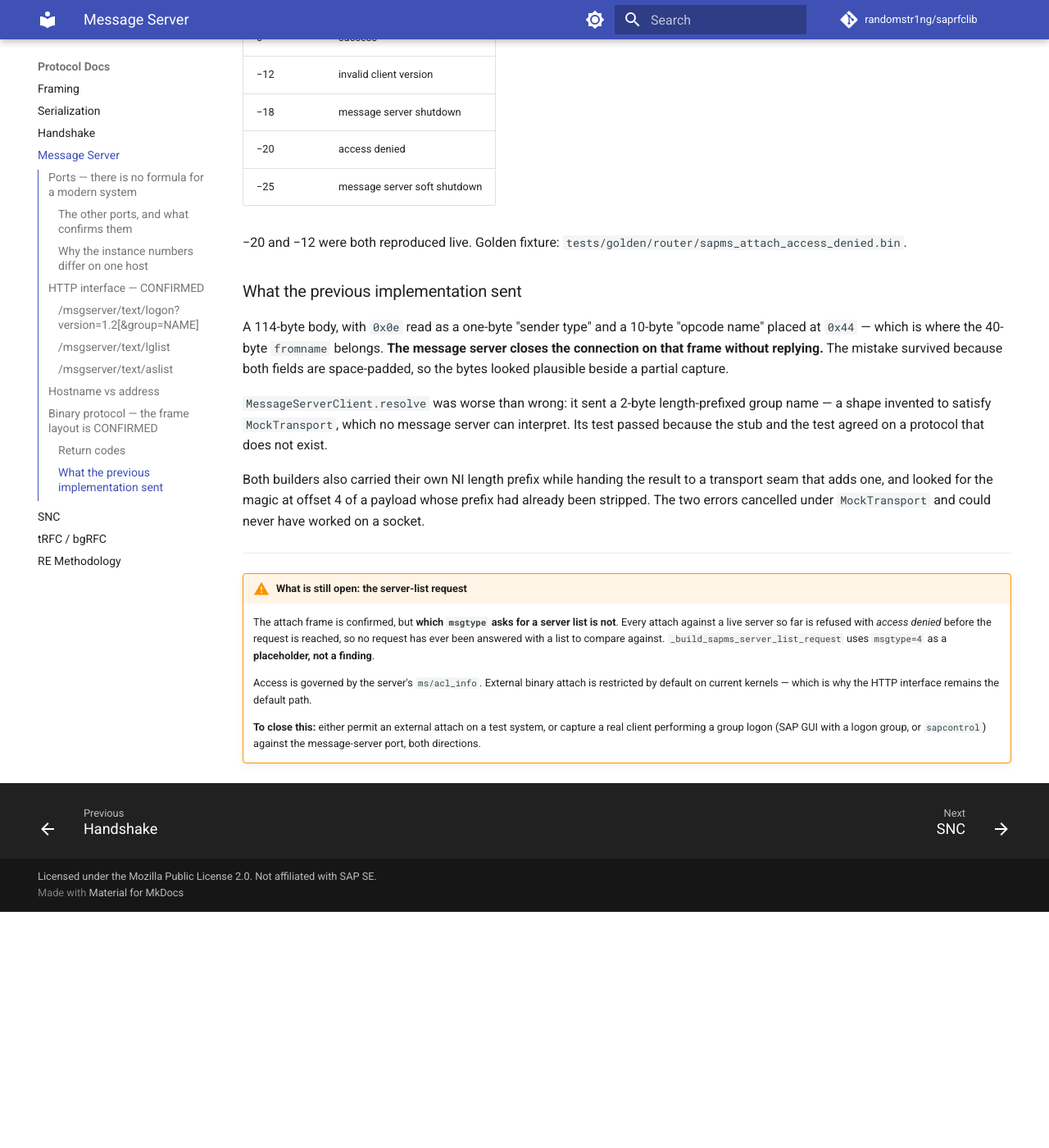
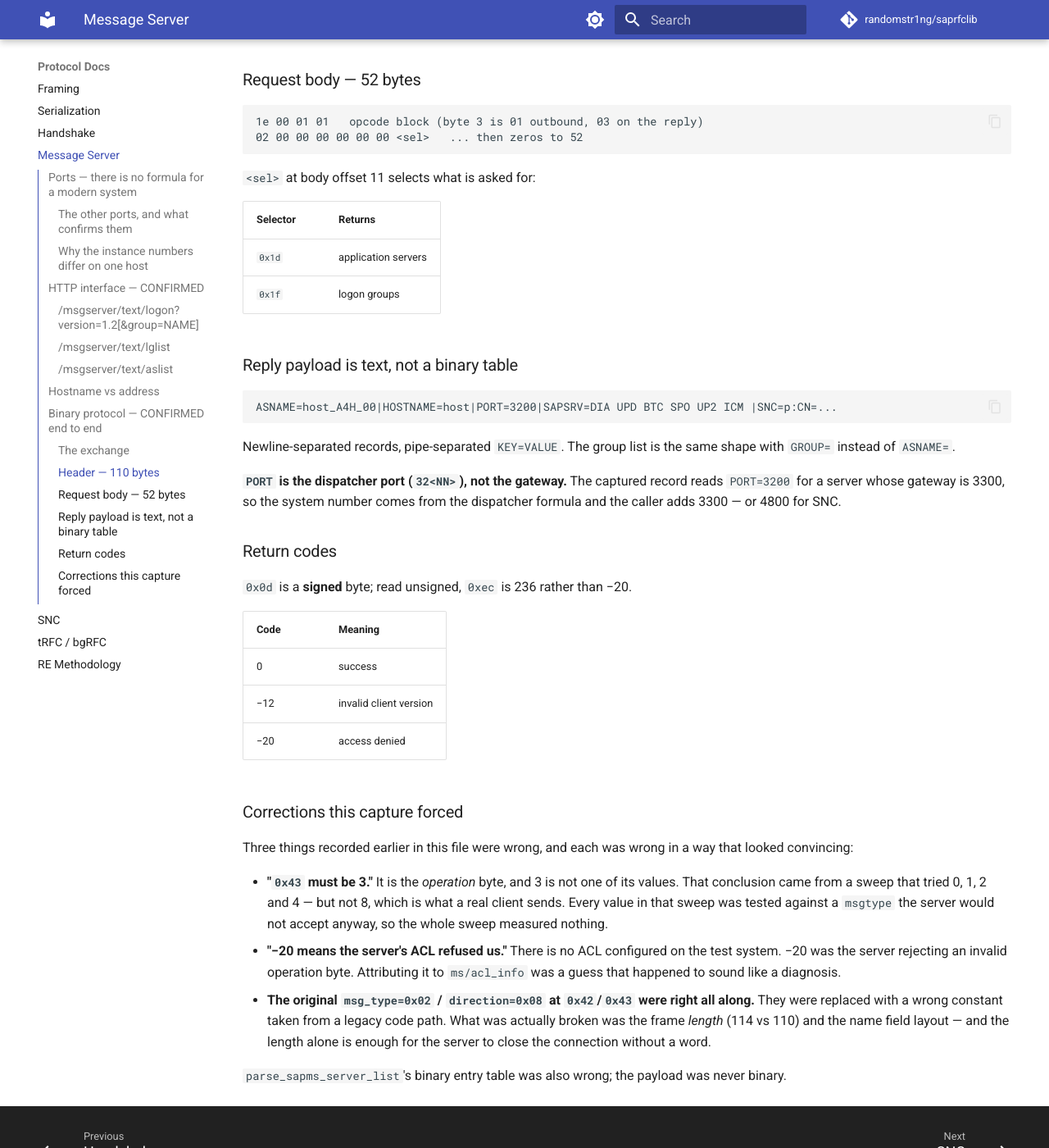
Before and after one commit to randomstr1ng/saprfclib, an MkDocs documentation site: the page built from docs/protocol/message_server.md, in a window 1280 px wide and 1400 px high, scrolled down 3785 px. Shown: the whole window at 82% size. Built offline with MkDocs 1.6.1 and Material for MkDocs 9.7.7, drawn with Linux system fonts in a browser that asks for light colours; comment, search, counter and statistics services are not loaded; before the commit the page ends 4897 px from its top, so only the background shows below that; some of the changed text lies outside the part shown.

Commit message:
feat: implement the SAPMS binary protocol from a live capture
Captured SAP GUI performing a group logon against the message server, then
reproduced the exchange with this library against the live server, which
answered errorno 0 and returned the real server list. resolve_full now runs it:

    attach   operation 0x08                -> reply, errorno 0
    request  operation 0x01, selector 0x1d -> server list
    detach   operation 0x04

The reply payload is text, not the binary entry table the old parser assumed:
newline-separated records of pipe-separated KEY=VALUE, as in
ASNAME=...|HOSTNAME=...|PORT=3200|SAPSRV=...|SNC=... . The selector byte at body
offset 11 chooses what is returned -- 0x1d application servers, 0x1f logon
groups -- which is the only difference between the two requests in the capture.

PORT in that reply is the DISPATCHER port (32<NN>), not the gateway: the record
reads PORT=3200 for a server whose gateway is 3300. The system number therefore
comes from the dispatcher formula and the caller adds 3300, or 4800 for SNC.

Golden fixtures for all five frames are committed.

This corrects three claims made earlier today, each of which read as a finding:

The byte at 0x43 is the operation, and "must be 3" was wrong. That came from a
sweep of 0, 1, 2 and 4 which never tried 8 -- the value a real client sends --
and every candidate in it was paired with a msgtype the server would not accept
anyway, so the sweep measured nothing.

Return code -20 is not an ACL refusal. No ACL is configured on the test system;
-20 was the server rejecting an invalid operation byte. Attributing it to
ms/acl_info was a guess phrased as a diagnosis.

The original msg_type=0x02 / direction=0x08 at 0x42/0x43 were right all along and
were replaced with a wrong constant lifted from a legacy code path. The real
defects were the frame length -- 114 against the correct 110, which on its own is
enough for the server to close the connection without replying -- and the layout
of the two 40-byte name fields.

Binary Ninja was used to work out what to send. Everything recorded here is what
the wire then confirmed.

````diff
--- a/docs/protocol/message_server.md
+++ b/docs/protocol/message_server.md
@@ -128,78 +128,92 @@ though resolution succeeded — pass `ashost` directly in that case.
 
 ---
 
-## Binary protocol — the frame layout is CONFIRMED
+## Binary protocol — CONFIRMED end to end
 
-Validated 2026-08-31 against A4H (kernel 793) on port 3601 by sending candidate
-frames and recording which drew a reply, which drew a specific error, and which
-were dropped.
+Captured from SAP GUI performing a group logon (`tcpdump` on port 3601), then
+**reproduced against the live server by this library**, which answered
+`errorno 0` and returned the real server list. Golden fixtures:
+`tests/golden/router/sapms_*.bin`.
 
-The attach frame is **110 bytes** of body behind the 4-byte NI length prefix.
-The header runs to `0x6c` and ends with the service number, so the header *is*
-the whole frame — nothing follows it.
+### The exchange
 
-| Offset | Size | Field | Evidence |
-|--------|------|-------|----------|
-| `0x00` | 12 | `**MESSAGE**\0` | magic |
-| `0x0c` | 1 | version = **4** | version 5 is answered with −12 *"invalid client version"*; 1–3 are dropped without a reply |
-| `0x0d` | 1 | errorno (signed) | 0 outbound; the server's return code inbound |
-| `0x0e` | 40 | toname, space-padded | |
-| `0x36` | 1 | msgtype | 0 draws no reply; 1–7 are each answered |
-| `0x43` | 1 | must be **3** | 0, 1, 2 and 4 each get the connection dropped |
-| `0x44` | 40 | fromname, space-padded | |
-| `0x6c` | 2 | service number, network order | |
+```
+C->S  110B   attach    operation 0x08
+S->C  110B   reply     errorno 0, fromname "MSG_SERVER"
+C->S  162B   request   operation 0x01, toname "MSG_SERVER"  (110 header + 52 body)
+S->C  275B   reply     server list as KEY=VALUE text
+C->S  110B   detach    operation 0x04
+```
 
-The server swaps the names in its reply: what you send as `fromname` comes back
-in `toname`.
+### Header — 110 bytes
+
+| Offset | Size | Field |
+|--------|------|-------|
+| `0x00` | 12 | `**MESSAGE**\0` |
+| `0x0c` | 1 | version = 4 |
+| `0x0d` | 1 | errorno, **signed** |
+| `0x0e` | 40 | toname, space-padded |
+| `0x36` | 1 | msgtype (0 in every captured frame) |
+| `0x42` | 1 | speaker: `0x02` client, `0x03` server |
+| `0x43` | 1 | **operation**: `0x08` attach, `0x01` request, `0x04` detach |
+| `0x44` | 40 | fromname, space-padded |
+| `0x6c` | 2 | service number, network order |
+
+### Request body — 52 bytes
+
+```
+1e 00 01 01   opcode block (byte 3 is 01 outbound, 03 on the reply)
+02 00 00 00 00 00 00 <sel>   ... then zeros to 52
+```
+
+`<sel>` at body offset 11 selects what is asked for:
+
+| Selector | Returns |
+|----------|---------|
+| `0x1d` | application servers |
+| `0x1f` | logon groups |
+
+### Reply payload is text, not a binary table
+
+```
+ASNAME=host_A4H_00|HOSTNAME=host|PORT=3200|SAPSRV=DIA UPD BTC SPO UP2 ICM |SNC=p:CN=...
+```
+
+Newline-separated records, pipe-separated `KEY=VALUE`. The group list is the same
+shape with `GROUP=` instead of `ASNAME=`.
+
+**`PORT` is the dispatcher port (`32<NN>`), not the gateway.** The captured record
+reads `PORT=3200` for a server whose gateway is 3300, so the system number comes
+from the dispatcher formula and the caller adds 3300 — or 4800 for SNC.
 
 ### Return codes
 
-`0x0d` is a **signed** byte. Reading it unsigned turns an error into a plausible
-number — `0xec` is −20, not 236.
+`0x0d` is a **signed** byte; read unsigned, `0xec` is 236 rather than −20.
 
 | Code | Meaning |
 |------|---------|
 | 0 | success |
 | −12 | invalid client version |
-| −18 | message server shutdown |
 | −20 | access denied |
-| −25 | message server soft shutdown |
 
-−20 and −12 were both reproduced live. Golden fixture:
-`tests/golden/router/sapms_attach_access_denied.bin`.
+### Corrections this capture forced
 
-### What the previous implementation sent
+Three things recorded earlier in this file were wrong, and each was wrong in a way
+that looked convincing:
 
-A 114-byte body, with `0x0e` read as a one-byte "sender type" and a 10-byte
-"opcode name" placed at `0x44` — which is where the 40-byte `fromname` belongs.
-**The message server closes the connection on that frame without replying.** The
-mistake survived because both fields are space-padded, so the bytes looked
-plausible beside a partial capture.
+- **"`0x43` must be 3."** It is the *operation* byte, and 3 is not one of its
+  values. That conclusion came from a sweep that tried 0, 1, 2 and 4 — but not 8,
+  which is what a real client sends. Every value in that sweep was tested against
+  a `msgtype` the server would not accept anyway, so the whole sweep measured
+  nothing.
+- **"−20 means the server's ACL refused us."** There is no ACL configured on the
+  test system. −20 was the server rejecting an invalid operation byte. Attributing
+  it to `ms/acl_info` was a guess that happened to sound like a diagnosis.
+- **The original `msg_type=0x02` / `direction=0x08` at `0x42`/`0x43` were right
+  all along.** They were replaced with a wrong constant taken from a legacy code
+  path. What was actually broken was the frame *length* (114 vs 110) and the name
+  field layout — and the length alone is enough for the server to close the
+  connection without a word.
 
-`MessageServerClient.resolve` was worse than wrong: it sent a 2-byte
-length-prefixed group name — a shape invented to satisfy `MockTransport`, which
-no message server can interpret. Its test passed because the stub and the test
-agreed on a protocol that does not exist.
-
-Both builders also carried their own NI length prefix while handing the result
-to a transport seam that adds one, and looked for the magic at offset 4 of a
-payload whose prefix had already been stripped. The two errors cancelled under
-`MockTransport` and could never have worked on a socket.
-
----
-
-!!! warning "What is still open: the server-list request"
-
-    The attach frame is confirmed, but **which `msgtype` asks for a server list
-    is not**. Every attach against a live server so far is refused with
-    *access denied* before the request is reached, so no request has ever been
-    answered with a list to compare against. `_build_sapms_server_list_request`
-    uses `msgtype=4` as a **placeholder, not a finding**.
-
-    Access is governed by the server's `ms/acl_info`. External binary attach is
-    restricted by default on current kernels — which is why the HTTP interface
-    remains the default path.
-
-    **To close this:** either permit an external attach on a test system, or
-    capture a real client performing a group logon (SAP GUI with a logon group,
-    or `sapcontrol`) against the message-server port, both directions.
+`parse_sapms_server_list`'s binary entry table was also wrong; the payload was
+never binary.
````
Also changed, not shown: CHANGELOG.md (+30 -0 lines), 7 other files.
